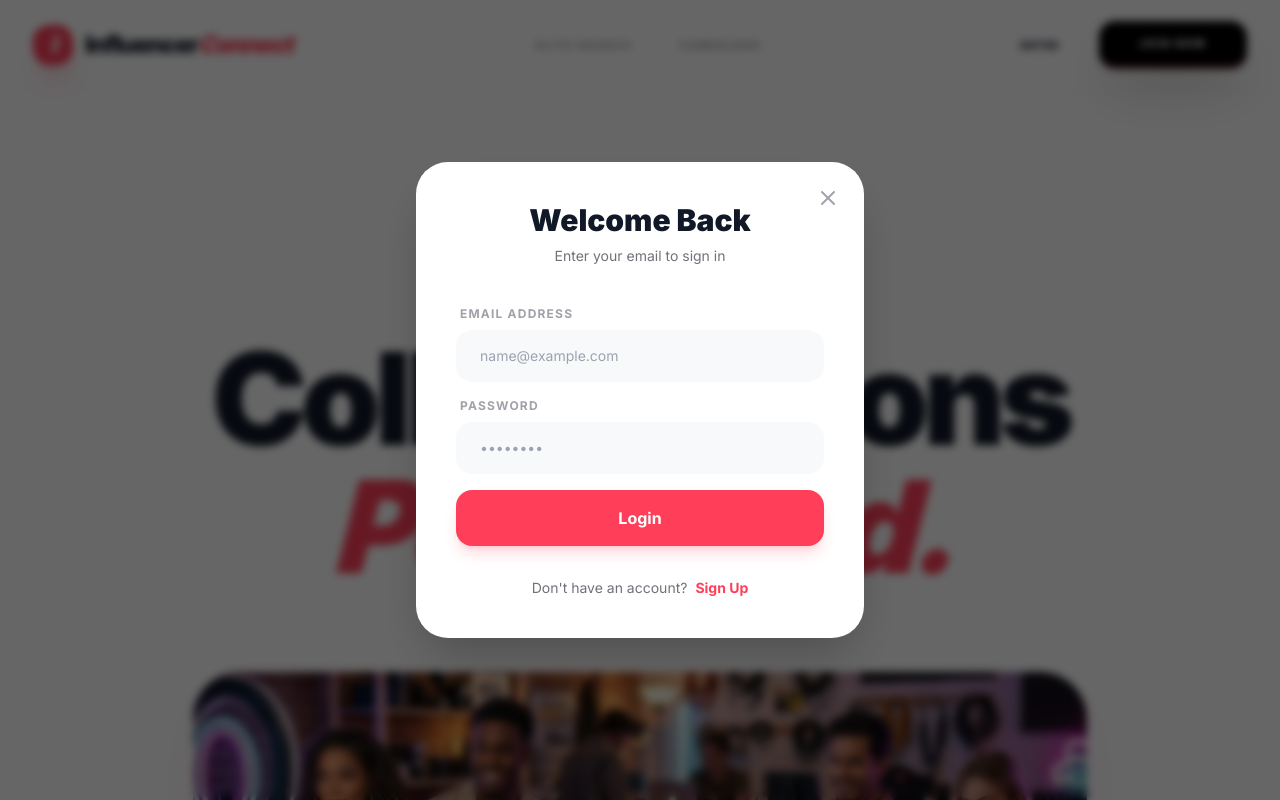
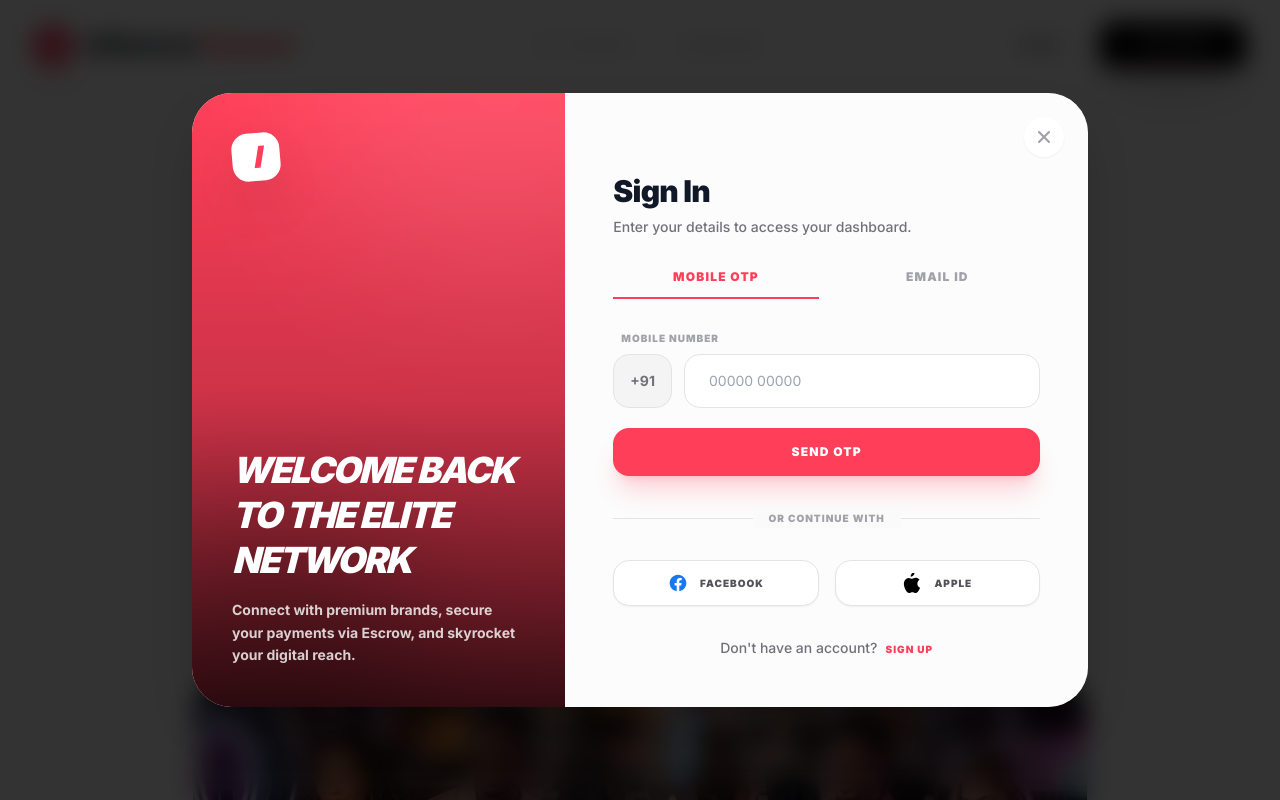
Before and after one commit to haarekasahara1923-wq/influencer, a Next.js app in the folder apps/frontend/: page / in a window 1280 px wide. Both pictures are taken after a click on the button "ENTER". Shown: the top 800 px of the page. Built offline with nearby package versions, Linux system fonts and the light colour scheme.

Commit message:
feat(frontend): redesign auth modal and fix redirect issue

```diff
--- a/apps/frontend/src/components/AuthModal.tsx
+++ b/apps/frontend/src/components/AuthModal.tsx
@@ -1,6 +1,7 @@
 'use client';
 
 import { useState } from 'react';
+import { useRouter } from 'next/navigation';
 
 export default function AuthModal({ isOpen, onClose, initialMode = 'login' }: {
   isOpen: boolean;
@@ -8,51 +9,38 @@ export default function AuthModal({ isOpen, onClose, initialMode = 'login' }: {
   initialMode?: 'login' | 'register'
 }) {
   const [mode, setMode] = useState<'login' | 'register'>(initialMode);
+  const [authMethod, setAuthMethod] = useState<'email' | 'mobile'>('mobile');
   const [role, setRole] = useState<'INFLUENCER' | 'BUSINESS'>('INFLUENCER');
+  const [otpSent, setOtpSent] = useState(false);
+  const [loading, setLoading] = useState(false);
+  const [errorInfo, setErrorInfo] = useState('');
+
+  const router = useRouter();
 
   if (!isOpen) return null;
 
-  return (
-    <div className="fixed inset-0 z-[100] flex items-center justify-center bg-black/60 backdrop-blur-sm p-4">
-      <div className="bg-white w-full max-w-md rounded-[2rem] overflow-hidden shadow-2xl relative animate-in fade-in zoom-in duration-300">
-        <button
-          onClick={onClose}
-          className="absolute top-6 right-6 text-zinc-400 hover:text-black transition-colors"
-        >
-          <svg xmlns="http://www.w3.org/2000/svg" width="24" height="24" viewBox="0 0 24 24" fill="none" stroke="currentColor" strokeWidth="2" strokeLinecap="round" strokeLinejoin="round"><line x1="18" y1="6" x2="6" y2="18"></line><line x1="6" y1="6" x2="18" y2="18"></line></svg>
-        </button>
+  const handleSubmit = async (e: React.FormEvent<HTMLFormElement>) => {
+    e.preventDefault();
+    setLoading(true);
+    setErrorInfo('');
 
-        <div className="p-10">
-          <div className="text-center mb-10">
-            <h2 className="text-3xl font-black mb-2">
-              {mode === 'login' ? 'Welcome Back' : 'Join the Network'}
-            </h2>
-            <p className="text-zinc-500 text-sm">
-              {mode === 'login' ? "Enter your email to sign in" : "Choose your role and start growing"}
-            </p>
-          </div>
+    // Mock OTP flow if mobile is selected
+    if (authMethod === 'mobile' && !otpSent) {
+      setTimeout(() => {
+        setOtpSent(true);
+        setLoading(false);
+      }, 1000);
+      return;
+    }
 
-          {mode === 'register' && (
-            <div className="flex p-1 bg-secondary rounded-2xl mb-8">
-              <button
-                onClick={() => setRole('INFLUENCER')}
-                className={`flex-1 py-3 px-4 rounded-xl text-sm font-bold transition-all ${role === 'INFLUENCER' ? 'bg-white shadow-sm text-primary' : 'text-zinc-500'}`}
-              >
-                Influencer
-              </button>
-              <button
-                onClick={() => setRole('BUSINESS')}
-                className={`flex-1 py-3 px-4 rounded-xl text-sm font-bold transition-all ${role === 'BUSINESS' ? 'bg-white shadow-sm text-primary' : 'text-zinc-500'}`}
-              >
-                Business
-              </button>
-            </div>
-          )}
-
-          <form className="space-y-4" onSubmit={async (e) => {
-            e.preventDefault();
     const formData = new FormData(e.currentTarget);
     const data = Object.fromEntries(formData.entries());
+
+    // Fallback Mock email/password if OTP was submitted
+    if (authMethod === 'mobile' && otpSent) {
+        data.email = data.mobileNumber + '@mock.com';
+        data.password = 'mockpassword';
+    }
 
     try {
       const endpoint = mode === 'register' ? '/auth/register' : '/auth/login';
@@ -62,76 +50,221 @@ export default function AuthModal({ isOpen, onClose, initialMode = 'login' }: {
         body: JSON.stringify({ ...data, role }),
       });
 
-              if (!response.ok) throw new Error('Authentication failed');
+      if (!response.ok) {
+         const errData = await response.json().catch(() => ({}));
+         throw new Error(errData.message || 'Authentication failed. Incorrect credentials.');
+      }
 
       const result = await response.json();
       localStorage.setItem('access_token', result.accessToken);
       localStorage.setItem('user_role', result.user.role);
-              window.location.href = `/dashboard/${result.user.role.toLowerCase()}`;
+
+      onClose(); // Close modal instantly for good UX
+
+      // Force redirect to dashboard
+      const dashboardPath = `/dashboard/${result.user.role.toLowerCase()}`;
+      window.location.href = dashboardPath;
+
     } catch (err) {
-              alert(err instanceof Error ? err.message : 'Something went wrong');
+      setErrorInfo(err instanceof Error ? err.message : 'Something went wrong');
+      setOtpSent(false); // Reset OTP state if login fails
+    } finally {
+      setLoading(false);
     }
-          }}>
+  };
+
+  return (
+    <div className="fixed inset-0 z-[100] flex items-center justify-center p-4 sm:p-6 opacity-100 transition-opacity">
+      <div className="absolute inset-0 bg-black/80 backdrop-blur-md" onClick={onClose} />
+
+      <div className="bg-white w-full max-w-4xl rounded-[2.5rem] overflow-hidden shadow-2xl relative flex flex-col md:flex-row animate-in fade-in zoom-in-95 duration-400 z-10 min-h-[600px]">
+        {/* Left Side: Branding / Image */}
+        <div className="hidden md:flex md:w-5/12 bg-primary relative p-10 flex-col justify-between overflow-hidden">
+           <div className="absolute inset-0 bg-gradient-to-t from-black/80 via-black/20 to-transparent z-10" />
+           {/* Abstract shapes or image could go here */}
+           <div className="absolute top-0 right-0 w-[400px] h-[400px] bg-white/10 rounded-full blur-[80px] -translate-y-1/2 translate-x-1/3" />
+           <div className="absolute bottom-0 left-0 w-[300px] h-[300px] bg-black/20 rounded-full blur-[60px] translate-y-1/3 -translate-x-1/4" />
+
+           <div className="relative z-20">
+             <div className="w-12 h-12 bg-white rounded-2xl flex items-center justify-center shadow-2xl rotate-[-5deg] mb-6">
+                <span className="text-primary font-black text-3xl italic tracking-tighter">I</span>
+             </div>
+           </div>
+
+           <div className="relative z-20 space-y-4">
+              <h2 className="text-4xl font-black italic text-white leading-tight uppercase tracking-tighter">
+                {mode === 'login' ? 'Welcome Back To The Elite Network' : 'Join India\'s Largest Creator Connect'}
+              </h2>
+              <p className="text-white/80 font-bold text-sm leading-relaxed">
+                Connect with premium brands, secure your payments via Escrow, and skyrocket your digital reach.
+              </p>
+           </div>
+        </div>
+
+        {/* Right Side: Form */}
+        <div className="w-full md:w-7/12 p-8 sm:p-12 bg-zinc-50/50 relative">
+          <button
+            onClick={onClose}
+            className="absolute top-6 right-6 w-10 h-10 bg-white rounded-full flex items-center justify-center text-zinc-400 hover:text-black hover:bg-zinc-100 transition-all shadow-sm"
+          >
+            <svg xmlns="http://www.w3.org/2000/svg" width="20" height="20" viewBox="0 0 24 24" fill="none" stroke="currentColor" strokeWidth="2.5" strokeLinecap="round" strokeLinejoin="round"><line x1="18" y1="6" x2="6" y2="18"></line><line x1="6" y1="6" x2="18" y2="18"></line></svg>
+          </button>
+
+          <div className="max-w-md mx-auto h-full flex flex-col justify-center pt-8">
+            <div className="mb-8">
+              <h2 className="text-3xl font-black mb-2 text-foreground tracking-tight">
+                {mode === 'login' ? 'Sign In' : 'Create Account'}
+              </h2>
+              <p className="text-zinc-500 text-sm font-medium">
+                {mode === 'login' ? 'Enter your details to access your dashboard.' : 'Start your journey with us today.'}
+              </p>
+            </div>
+
             {mode === 'register' && (
-              <>
-                <div>
-                  <label className="block text-xs font-bold uppercase tracking-widest text-zinc-400 mb-2 ml-1">Full Name</label>
+              <div className="flex p-1 bg-zinc-200/50 rounded-2xl mb-8 border border-zinc-200">
+                <button
+                  onClick={() => setRole('INFLUENCER')}
+                  className={`flex-1 py-3 px-4 rounded-xl text-xs font-black uppercase tracking-widest transition-all ${role === 'INFLUENCER' ? 'bg-white shadow-sm text-primary' : 'text-zinc-500 hover:text-zinc-700'}`}
+                >
+                  Influencer
+                </button>
+                <button
+                  onClick={() => setRole('BUSINESS')}
+                  className={`flex-1 py-3 px-4 rounded-xl text-xs font-black uppercase tracking-widest transition-all ${role === 'BUSINESS' ? 'bg-white shadow-sm text-primary' : 'text-zinc-500 hover:text-zinc-700'}`}
+                >
+                  Business
+                </button>
+              </div>
+            )}
+
+            <div className="flex gap-4 mb-8">
+               <button
+                 onClick={() => { setAuthMethod('mobile'); setOtpSent(false); }}
+                 className={`flex-1 pb-3 text-xs font-black uppercase tracking-widest border-b-2 transition-all ${authMethod === 'mobile' ? 'border-primary text-primary' : 'border-transparent text-zinc-400 hover:text-zinc-600'}`}
+               >
+                 Mobile OTP
+               </button>
+               <button
+                 onClick={() => setAuthMethod('email')}
+                 className={`flex-1 pb-3 text-xs font-black uppercase tracking-widest border-b-2 transition-all ${authMethod === 'email' ? 'border-primary text-primary' : 'border-transparent text-zinc-400 hover:text-zinc-600'}`}
+               >
+                 Email ID
+               </button>
+            </div>
+
+            {errorInfo && (
+              <div className="mb-6 p-4 bg-red-50 text-red-600 rounded-2xl text-xs font-bold border border-red-100 flex items-center gap-3">
+                 <span>⚠️</span> {errorInfo}
+              </div>
+            )}
+
+            <form className="space-y-5" onSubmit={handleSubmit}>
+              {mode === 'register' && (
+                <div className="animate-in fade-in slide-in-from-bottom-2 duration-300">
+                  <label className="block text-[10px] font-black uppercase tracking-widest text-zinc-400 mb-2 ml-2">Full Name</label>
                   <input
                     name="firstName"
                     type="text"
-                    required
-                    placeholder="Enter your name"
-                    className="w-full bg-secondary border-none rounded-2xl px-6 py-4 text-sm focus:ring-2 focus:ring-primary/20 transition-all outline-none"
+                    required={mode === 'register'}
+                    placeholder="Enter your full name"
+                    className="w-full bg-white border border-zinc-200 rounded-2xl px-6 py-4 text-sm focus:ring-2 focus:ring-primary/20 focus:border-primary transition-all outline-none"
                   />
                 </div>
-                <div>
-                  <label className="block text-xs font-bold uppercase tracking-widest text-zinc-400 mb-2 ml-1">Mobile No.</label>
+              )}
+
+              {authMethod === 'mobile' ? (
+                <div className="animate-in fade-in slide-in-from-bottom-2 duration-300">
+                   <label className="block text-[10px] font-black uppercase tracking-widest text-zinc-400 mb-2 ml-2">Mobile Number</label>
+                   <div className="flex gap-3">
+                     <div className="bg-zinc-100 border border-zinc-200 rounded-2xl px-4 py-4 text-sm font-bold text-zinc-500 flex items-center justify-center">
+                        +91
+                     </div>
                      <input
                         name="mobileNumber"
                         type="tel"
                         required
-                    placeholder="+91 00000 00000"
-                    className="w-full bg-secondary border-none rounded-2xl px-6 py-4 text-sm focus:ring-2 focus:ring-primary/20 transition-all outline-none"
+                        placeholder="00000 00000"
+                        className="flex-1 bg-white border border-zinc-200 rounded-2xl px-6 py-4 text-sm focus:ring-2 focus:ring-primary/20 focus:border-primary transition-all outline-none"
                      />
                    </div>
-              </>
+                   {otpSent && (
+                     <div className="mt-5 animate-in fade-in slide-in-from-top-2 duration-300">
+                        <label className="block text-[10px] font-black uppercase tracking-widest text-zinc-400 mb-2 ml-2">Enter OTP</label>
+                        <input
+                          name="otp"
+                          type="text"
+                          required
+                          placeholder="4-digit OTP"
+                          className="w-full bg-white border border-zinc-200 rounded-2xl px-6 py-4 pl-6 text-2xl tracking-[1em] focus:ring-2 focus:ring-primary/20 focus:border-primary transition-all outline-none font-black text-center"
+                        />
+                     </div>
                    )}
-
+                </div>
+              ) : (
+                <div className="space-y-5 animate-in fade-in slide-in-from-bottom-2 duration-300">
                   <div>
-              <label className="block text-xs font-bold uppercase tracking-widest text-zinc-400 mb-2 ml-1">Email Address</label>
+                    <label className="block text-[10px] font-black uppercase tracking-widest text-zinc-400 mb-2 ml-2">Email Address</label>
                     <input
                       name="email"
                       type="email"
                       required
                       placeholder="name@example.com"
-                className="w-full bg-secondary border-none rounded-2xl px-6 py-4 text-sm focus:ring-2 focus:ring-primary/20 transition-all outline-none"
+                      className="w-full bg-white border border-zinc-200 rounded-2xl px-6 py-4 text-sm focus:ring-2 focus:ring-primary/20 focus:border-primary transition-all outline-none"
                     />
                   </div>
-
                   <div>
-              <label className="block text-xs font-bold uppercase tracking-widest text-zinc-400 mb-2 ml-1">Password</label>
+                    <label className="block text-[10px] font-black uppercase tracking-widest text-zinc-400 mb-2 ml-2">Password</label>
                     <input
                       name="password"
                       type="password"
                       required
                       placeholder="••••••••"
-                className="w-full bg-secondary border-none rounded-2xl px-6 py-4 text-sm focus:ring-2 focus:ring-primary/20 transition-all outline-none"
+                      className="w-full bg-white border border-zinc-200 rounded-2xl px-6 py-4 text-sm focus:ring-2 focus:ring-primary/20 focus:border-primary transition-all outline-none"
                     />
                   </div>
+                </div>
+              )}
 
-            <button type="submit" className="w-full bg-primary text-white font-bold py-4 rounded-2xl shadow-lg shadow-primary/20 hover:bg-primary/90 transition-all active:scale-95">
-              {mode === 'login' ? 'Login' : 'Create Account'}
+              <button
+                type="submit"
+                disabled={loading}
+                className="w-full bg-primary text-white font-black uppercase text-xs tracking-widest py-4 rounded-xl shadow-xl shadow-primary/20 hover:bg-primary/90 transition-all active:scale-95 disabled:opacity-70 disabled:active:scale-100 flex justify-center items-center gap-2 mt-4"
+              >
+                {loading ? (
+                   <div className="w-5 h-5 border-2 border-white/30 border-t-white rounded-full animate-spin" />
+                ) : (
+                   authMethod === 'mobile' && !otpSent ? 'Send OTP' : (mode === 'login' ? 'Login Securely' : 'Create Account')
+                )}
               </button>
             </form>
 
-          <div className="mt-8 text-center text-sm">
+            <div className="relative my-8">
+               <div className="absolute inset-0 flex items-center"><div className="w-full border-t border-zinc-200"></div></div>
+               <div className="relative flex justify-center text-sm"><span className="px-4 bg-zinc-50 text-[10px] font-black uppercase tracking-widest text-zinc-400">Or continue with</span></div>
+            </div>
+
+            <div className="grid grid-cols-2 gap-4">
+               <button type="button" className="flex items-center justify-center gap-3 bg-white border border-zinc-200 py-3 rounded-xl hover:bg-zinc-50 transition-colors shadow-sm active:scale-95">
+                  <svg className="w-5 h-5 text-[#1877F2]" fill="currentColor" viewBox="0 0 24 24" aria-hidden="true"><path fillRule="evenodd" d="M22 12c0-5.523-4.477-10-10-10S2 6.477 2 12c0 4.991 3.657 9.128 8.438 9.878v-6.987h-2.54V12h2.54V9.797c0-2.506 1.492-3.89 3.777-3.89 1.094 0 2.238.195 2.238.195v2.46h-1.26c-1.243 0-1.63.771-1.63 1.562V12h2.773l-.443 2.89h-2.33v6.988C18.343 21.128 22 16.991 22 12z" clipRule="evenodd" /></svg>
+                  <span className="text-[10px] font-black uppercase tracking-widest text-zinc-600">Facebook</span>
+               </button>
+               <button type="button" className="flex items-center justify-center gap-3 bg-white border border-zinc-200 py-3 rounded-xl hover:bg-zinc-50 transition-colors shadow-sm active:scale-95">
+                  <svg className="w-5 h-5 text-black" fill="currentColor" viewBox="0 0 24 24" aria-hidden="true"><path d="M12.152 6.896c-.948 0-2.415-1.078-3.96-1.04-2.04.027-3.91 1.183-4.961 3.014-2.117 3.675-.546 9.103 1.519 12.09 1.013 1.454 2.208 3.09 3.792 3.039 1.52-.065 2.09-.987 3.935-.987 1.831 0 2.43.916 3.96.948 1.637.026 2.62-1.453 3.608-2.918 1.15-1.68 1.625-3.32 1.644-3.41-.035-.015-3.193-1.22-3.23-4.852-.031-3.036 2.478-4.498 2.593-4.57-1.436-2.103-3.665-2.39-4.502-2.434-.038-.002-.075-.008-.112-.014-.15-.02-.303-.04-.458-.04zm1.7-4.116c.801-.97 1.34-2.319 1.196-3.665-1.159.046-2.583.77-3.418 1.73-.75.814-1.396 2.18-1.218 3.504 1.282.1 2.614-.627 3.44-1.569z" /></svg>
+                  <span className="text-[10px] font-black uppercase tracking-widest text-zinc-600">Apple</span>
+               </button>
+            </div>
+
+            <div className="mt-8 text-center text-sm font-medium">
               <span className="text-zinc-500">
                 {mode === 'login' ? "Don't have an account?" : "Already have an account?"}
               </span>
               <button
                 type="button"
-              onClick={() => setMode(mode === 'login' ? 'register' : 'login')}
-              className="ml-2 text-primary font-bold hover:underline"
+                onClick={() => {
+                  setMode(mode === 'login' ? 'register' : 'login');
+                  setErrorInfo('');
+                }}
+                className="ml-2 text-primary font-black uppercase tracking-widest text-[10px] hover:underline"
               >
                 {mode === 'login' ? 'Sign Up' : 'Log In'}
               </button>
@@ -139,5 +272,6 @@ export default function AuthModal({ isOpen, onClose, initialMode = 'login' }: {
           </div>
         </div>
       </div>
+    </div>
   );
 }
```
Lines whose indentation alone changed are shown as unchanged.
